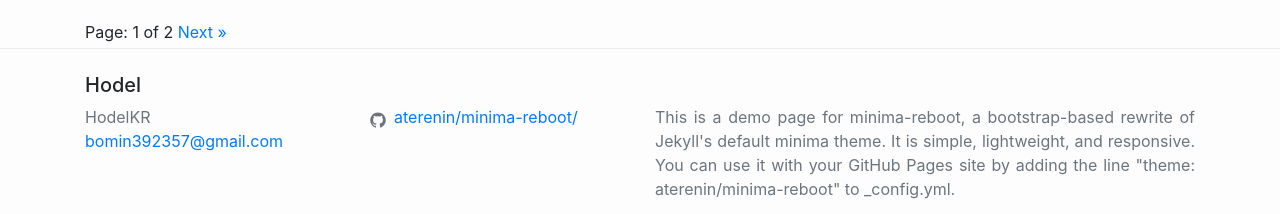
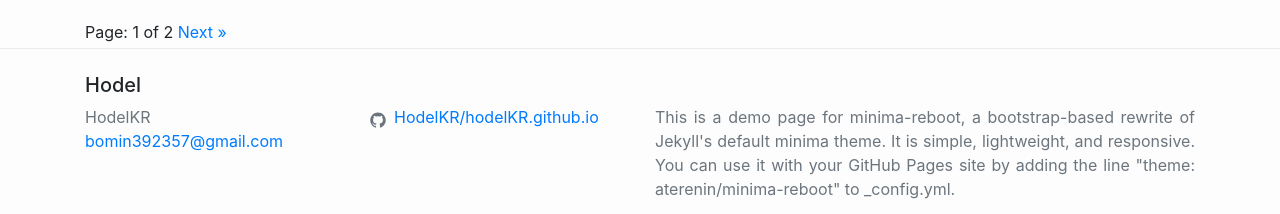
Before and after one commit to HodelKR/hodelKR.github.io, a Jekyll site: the page built from index.html, in a window 1280 px wide. Shown: the part 1068-1282 px from the top of the page. Built offline with Jekyll 4.4.1, drawn with Linux system fonts in a browser that asks for light colours; the list of posts is cut into pages by our own code.

Commit message:
blog setting - about

```diff
--- a/_config.yml
+++ b/_config.yml
@@ -23,8 +23,8 @@ header_pages:
 - github.md
 
 footer_icons:
-- username: aterenin/minima-reboot/
-  url: https://github.com/aterenin/minima-reboot/
+- username: HodelKR/hodelKR.github.io
+  url: https://github.com/HodelKR/hodelKR.github.io
   icon: icon-github.svg
 
 paginate: 5
```
